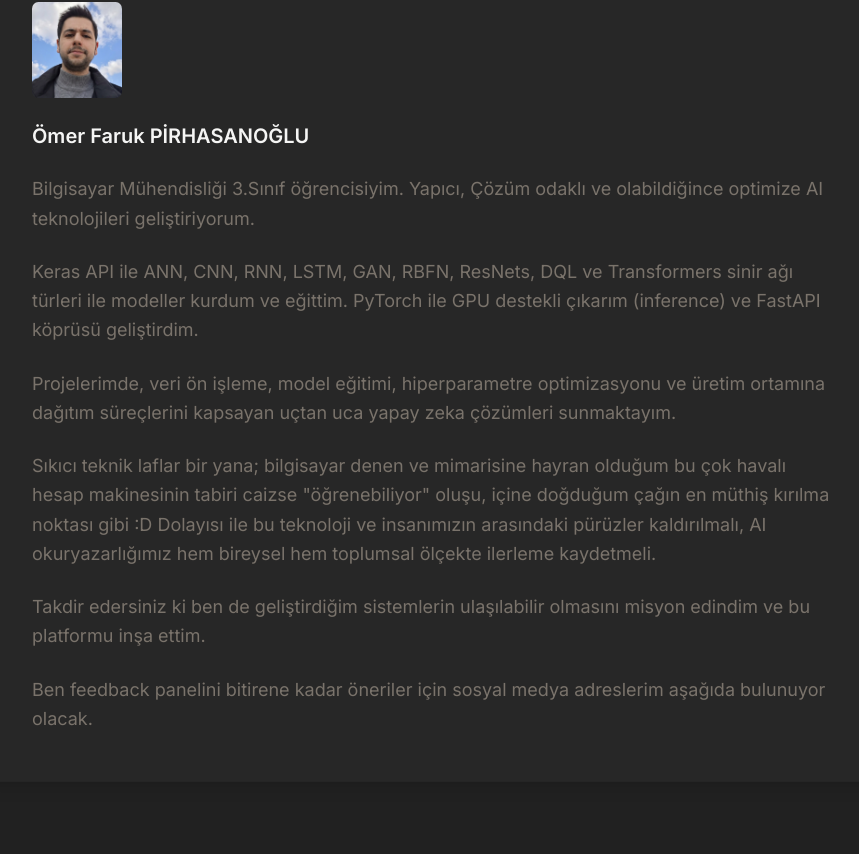
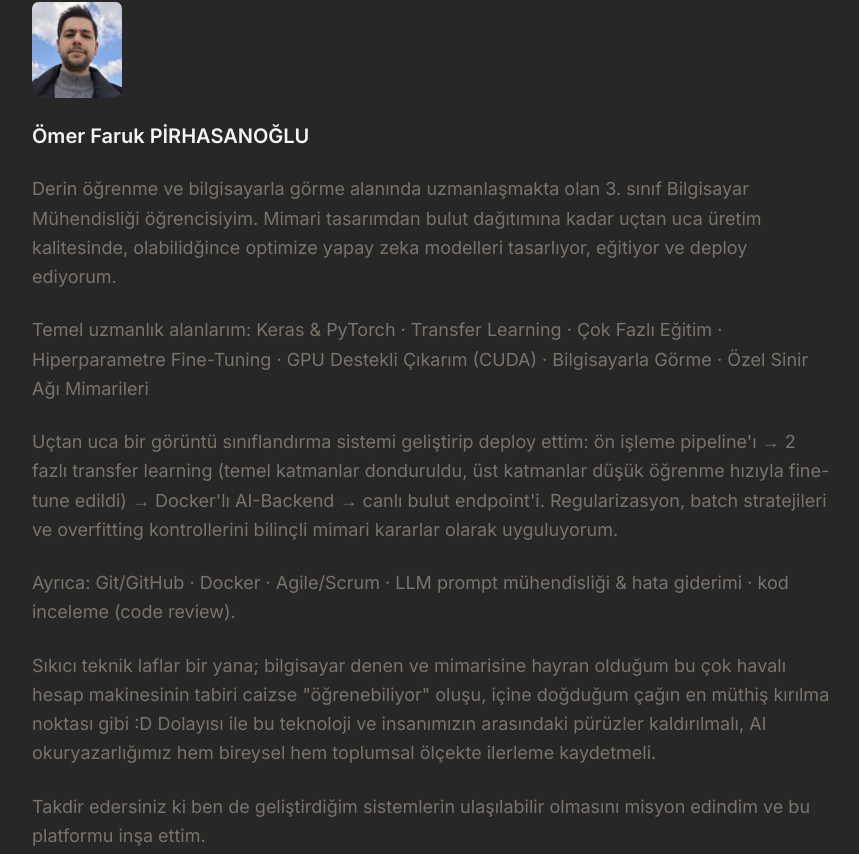
Before and after one commit to omerfarukpirhasanoglu/pirhasanoglu.com, a Next.js app: page / in a window 1280 px wide. Shown: the part 826-1680 px from the top of the page, without its empty margins (209-1068 px from the left). Built offline with nearby package versions, Linux system fonts and the light colour scheme.

Commit message:
new about me

```diff
--- a/src/app/page.tsx
+++ b/src/app/page.tsx
@@ -20,7 +20,7 @@ export default function LandingPage() {
               .nf  { fill: #555; }
               .lbl { fill: #b87428; font-family: ui-sans-serif, system-ui, sans-serif; font-size: 10px; opacity: 0.65; }
             `}</style>
-            <g transform="scale(0.80) translate(82, 40)"></g>
+            <g transform="scale(0.80) translate(82, 20)"></g>
             {/* FAR EDGE dim nodes */}
             <circle cx="28"  cy="32"  r="1.8" className="nf"/>
             <circle cx="72"  cy="8"   r="1.4" className="nf"/>
@@ -241,13 +241,18 @@ export default function LandingPage() {
             <Image src="/profile.png" alt="Ömer Faruk Pirhasanoğlu" width={90} height={90} style={{ borderRadius: "7%" }} />
             <h3 className="text-xl font-semibold text-stone-100">Ömer Faruk PİRHASANOĞLU</h3>
             <p>
-              Bilgisayar Mühendisliği 3.Sınıf öğrencisiyim. Yapıcı, Çözüm odaklı ve olabildiğince optimize AI teknolojileri geliştiriyorum.
+              Derin öğrenme ve bilgisayarla görme alanında uzmanlaşmakta olan 3. sınıf Bilgisayar Mühendisliği öğrencisiyim. Mimari tasarımdan bulut dağıtımına kadar uçtan uca üretim kalitesinde,
+              olabilidğince optimize yapay zeka modelleri tasarlıyor, eğitiyor ve deploy ediyorum.
             </p>
             <p>
-              Keras API ile ANN, CNN, RNN, LSTM, GAN, RBFN, ResNets, DQL ve Transformers sinir ağı türleri ile modeller kurdum ve eğittim. PyTorch ile GPU destekli çıkarım (inference) ve FastAPI köprüsü geliştirdim.
+              Temel uzmanlık alanlarım: Keras & PyTorch · Transfer Learning · Çok Fazlı Eğitim · Hiperparametre Fine-Tuning · GPU Destekli Çıkarım (CUDA) · Bilgisayarla Görme · Özel Sinir Ağı Mimarileri
             </p>
             <p>
-              Projelerimde, veri ön işleme, model eğitimi, hiperparametre optimizasyonu ve üretim ortamına dağıtım süreçlerini kapsayan uçtan uca yapay zeka çözümleri sunmaktayım.
+              Uçtan uca bir görüntü sınıflandırma sistemi geliştirip deploy ettim: ön işleme pipeline'ı → 2 fazlı transfer learning (temel katmanlar donduruldu, üst katmanlar düşük öğrenme hızıyla fine-tune edildi)
+               → Docker'lı AI-Backend → canlı bulut endpoint'i. Regularizasyon, batch stratejileri ve overfitting kontrollerini bilinçli mimari kararlar olarak uyguluyorum.
+            </p>
+            <p>
+              Ayrıca: Git/GitHub · Docker · Agile/Scrum · LLM prompt mühendisliği & hata giderimi · kod inceleme (code review).
             </p>
             <p>
               Sıkıcı teknik laflar bir yana; bilgisayar denen ve mimarisine hayran olduğum bu çok havalı hesap makinesinin tabiri caizse "öğrenebiliyor" oluşu, içine doğduğum çağın en müthiş kırılma noktası gibi :D
```
